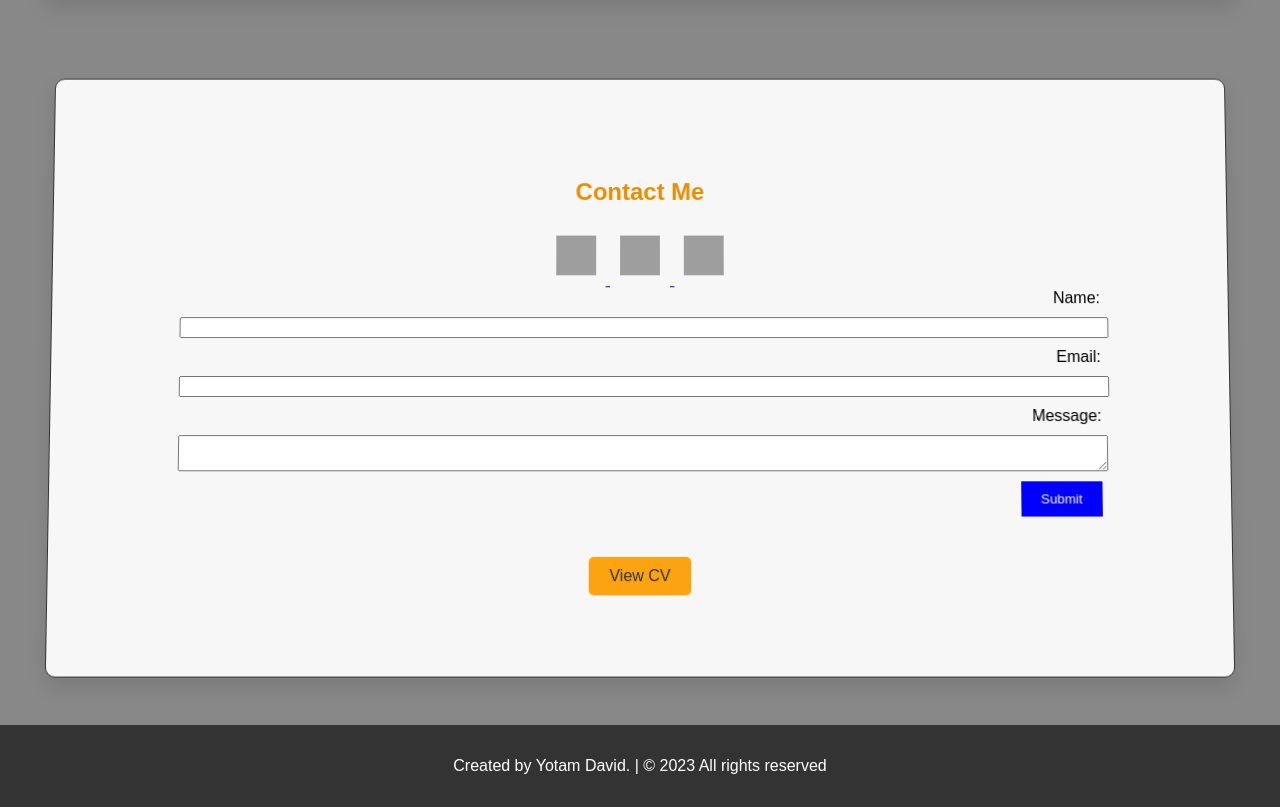
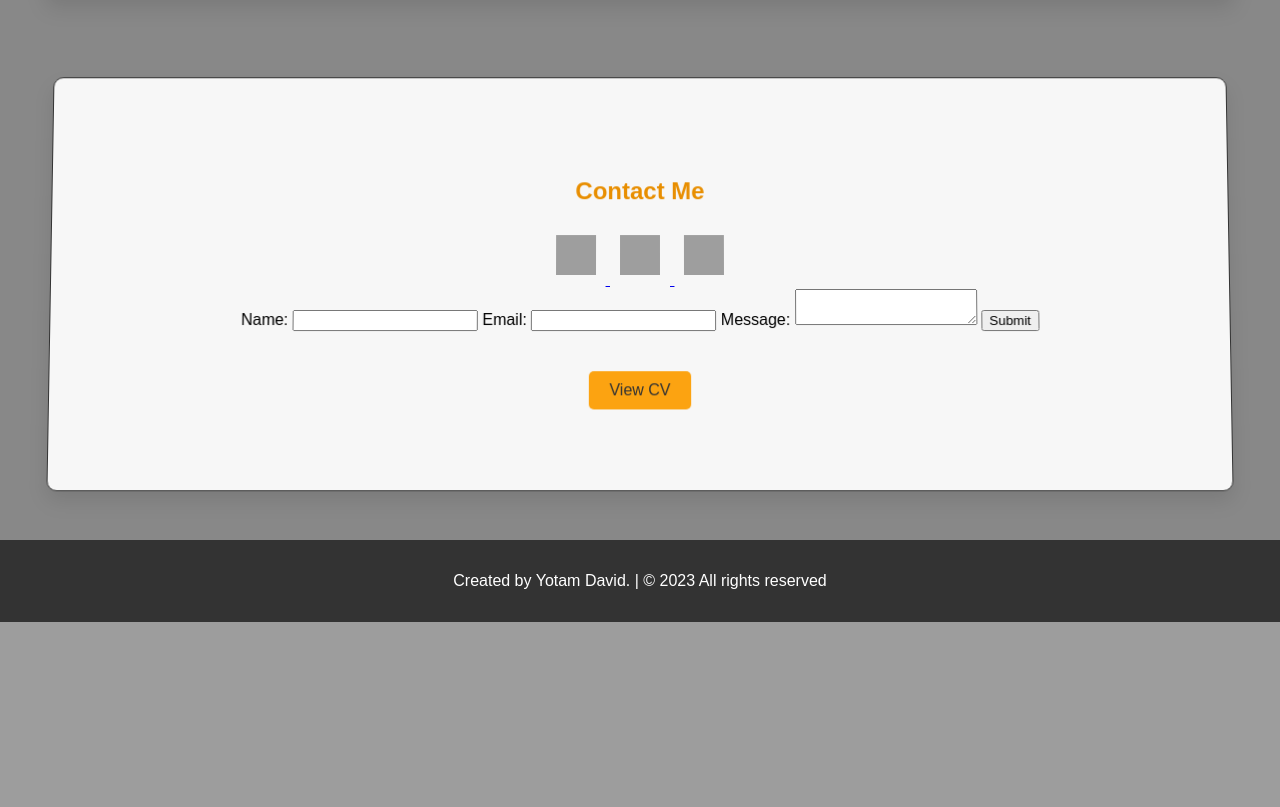
Before and after one commit to yotamdavid/profile_wabsite, a Flask app: page / in a window 1280 px wide. Shown: the part 1964-2771 px from the top of the page. After the commit the page ends 2586 px from the top, so only its background shows below. Run offline with Flask 2, Linux system fonts and the light colour scheme; grey boxes are pictures that could not be loaded.

Commit message:
Update style.css

```diff
--- a/web_project/static/css/style.css
+++ b/web_project/static/css/style.css
@@ -278,21 +278,3 @@ footer {
 .category-content p {
     margin-top: 5px;
 }
-
-.contact-form {
-    text-align: right;
-}
-
-#contact-form label, #contact-form input, #contact-form textarea {
-    display: block;
-    margin-bottom: 10px;
-    width: 100%;
-}
-
-#contact-form button {
-    background-color: blue;
-    color: white;
-    border: none;
-    padding: 10px 20px;
-    cursor: pointer;
-}
```
